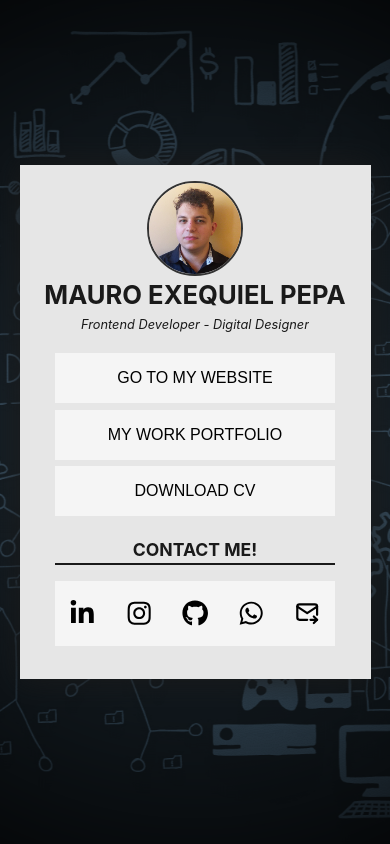
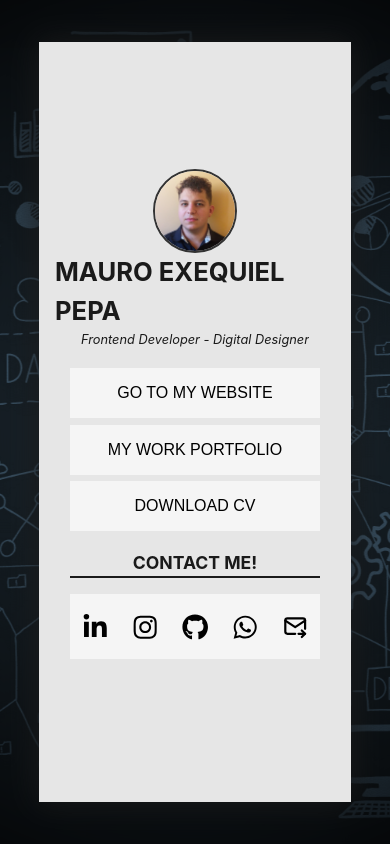
Before and after one commit to PEPAXD/LinkTree_DevMp, a React (Vite) app: page / in a window 390 px wide. Built offline with nearby package versions, Linux system fonts and the light colour scheme.

Commit message:
responsive

```diff
--- a/src/components/styles/App.scss
+++ b/src/components/styles/App.scss
@@ -106,26 +106,32 @@
 }
 
 
+//* ResponsiveSection
+@media screen and (max-width: 1300px){
+  .container{
+    width: 30%;
 
-@media screen and (max-width: 1200px){
-  .container{
-    width: 50%;
-    height: auto;
   }
 }
 
 @media screen and (max-width: 1000px){
   .container{
-    width: 70%;
-    height: auto;
+    width: 50%;
+
 
   }
 }
 
-@media screen and (max-width: 800px){
+@media screen and (max-width: 700px){
   .container{
-    width: 90%;
-    height: auto;
+    width: 60%;
+
 
   }
 }
+
+@media screen and (max-width: 500px){
+  .container{
+    width: 80%;
+  }
+}
```
